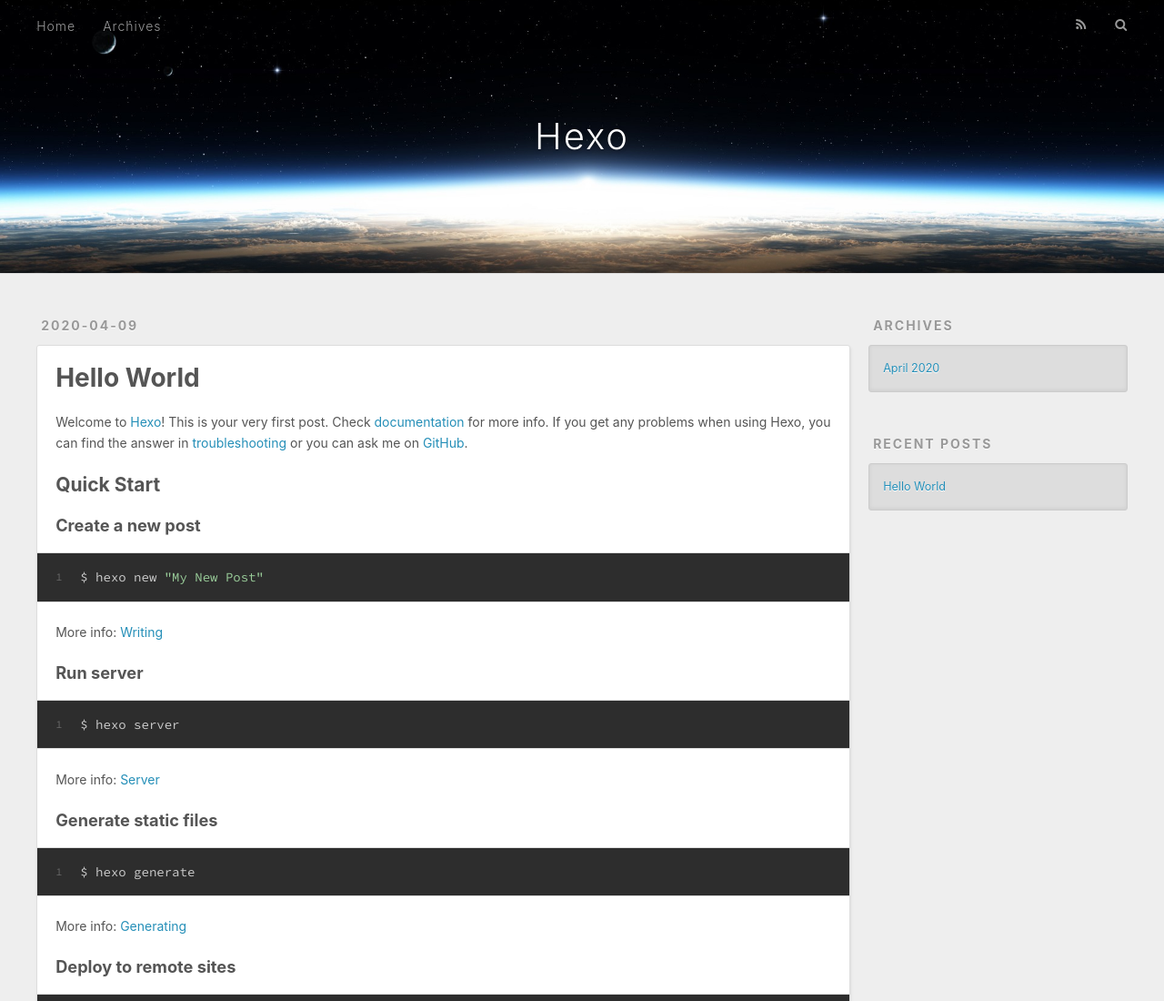
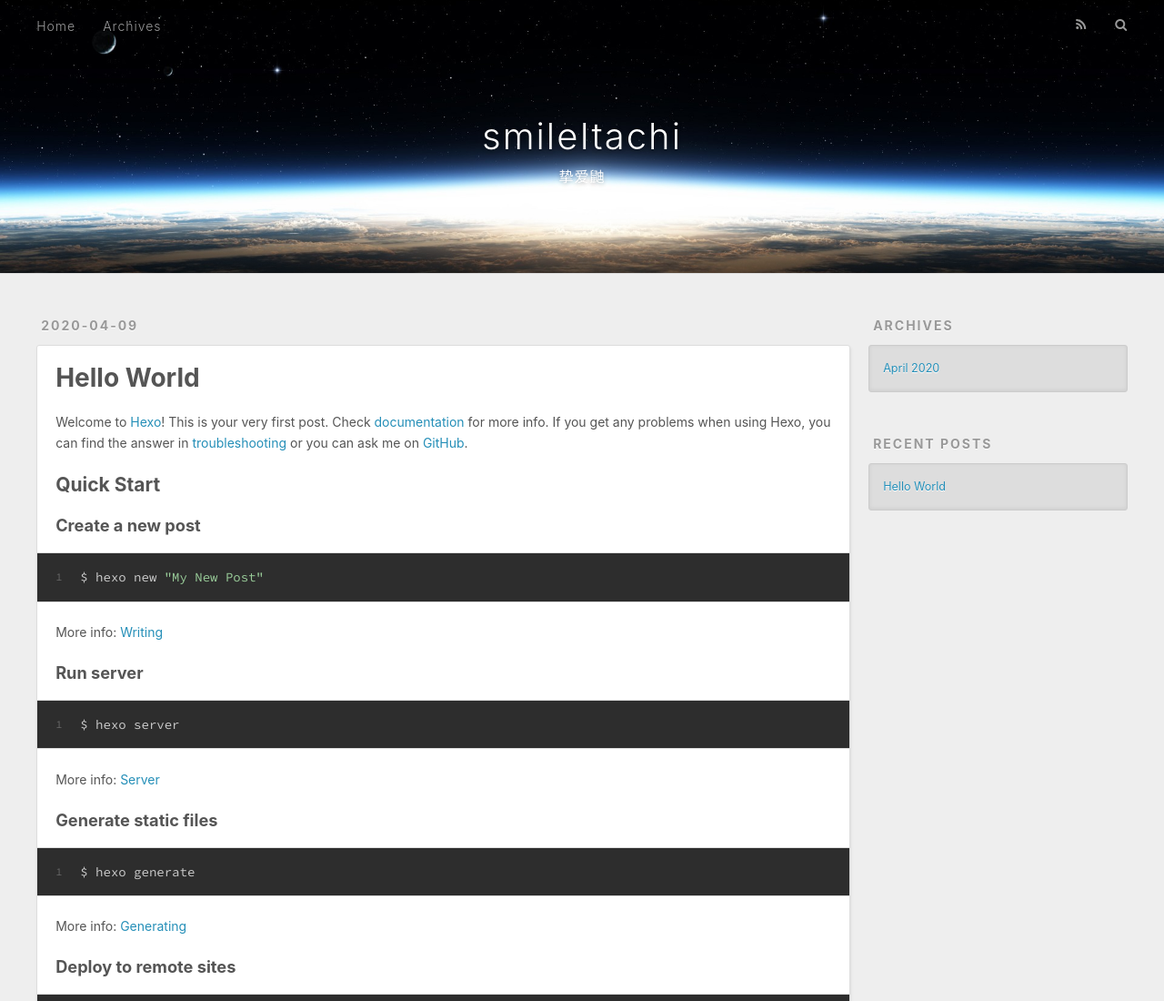
Before and after one commit to smallItachi/smileItachi.github.io, a plain HTML site: page index.html in a window 1280 px wide. Shown: the top 1100 px of the page at 91% size. Drawn offline with nearby package versions, Linux system fonts and the light colour scheme.

Commit message:
Site updated: 2020-04-09 22:32:30

```diff
--- a/index.html
+++ b/index.html
@@ -5,17 +5,19 @@
 
 
 
-  <title>Hexo</title>
+  <title>smileItachi</title>
   <meta name="viewport" content="width=device-width, initial-scale=1, maximum-scale=1">
-  <meta property="og:type" content="website">
-<meta property="og:title" content="Hexo">
+  <meta name="description" content="前端知识点整理">
+<meta property="og:type" content="website">
+<meta property="og:title" content="smileItachi">
 <meta property="og:url" content="http://yoursite.com/index.html">
-<meta property="og:site_name" content="Hexo">
+<meta property="og:site_name" content="smileItachi">
+<meta property="og:description" content="前端知识点整理">
 <meta property="og:locale" content="en_US">
 <meta property="article:author" content="John Doe">
 <meta name="twitter:card" content="summary">
 
-    <link rel="alternate" href="/atom.xml" title="Hexo" type="application/atom+xml">
+    <link rel="alternate" href="/atom.xml" title="smileItachi" type="application/atom+xml">
 
 
     <link rel="icon" href="/favicon.png">
@@ -36,8 +38,12 @@
   <div id="header-outer" class="outer">
     <div id="header-title" class="inner">
       <h1 id="logo-wrap">
-        <a href="/" id="logo">Hexo</a>
+        <a href="/" id="logo">smileItachi</a>
       </h1>
+
+        <h2 id="subtitle-wrap">
+          <a href="/" id="subtitle">挚爱鼬</a>
+        </h2>
 
     </div>
     <div id="header-inner" class="inner">
@@ -103,7 +109,7 @@
 
     </div>
     <footer class="article-footer">
-      <a data-url="http://yoursite.com/2020/04/09/hello-world/" data-id="ck8sujv2600004h9kc9vba2cw" class="article-share-link">Share</a>
+      <a data-url="http://yoursite.com/2020/04/09/hello-world/" data-id="ck8sv1pkr0000769k5gpadrvh" class="article-share-link">Share</a>
 
 
     </footer>
```
Also changed, not shown: 2020/04/09/hello-world/index.html (+9 -5 lines), archives/2020/04/index.html (+12 -6 lines), archives/2020/index.html (+12 -6 lines), archives/index.html (+12 -6 lines).
